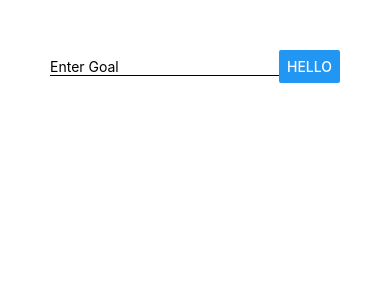
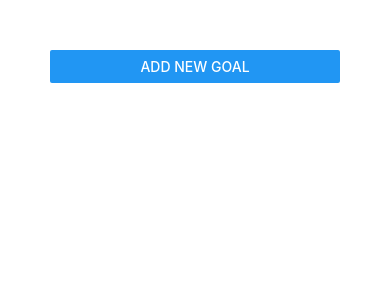
Before and after one commit to serCJm/rn-first-app, a React Native app: screen / in a window 390 px wide. Shown: the top 300 px of the page. Built offline with nearby package versions, Linux system fonts and the light colour scheme.

Commit message:
Add a modal

```diff
--- a/App.tsx
+++ b/App.tsx
@@ -1,13 +1,6 @@
 import { StatusBar } from "expo-status-bar";
 import React, { useState } from "react";
-import {
-	StyleSheet,
-	Text,
-	View,
-	Button,
-	TextInput,
-	FlatList,
-} from "react-native";
+import { StyleSheet, View, Button, FlatList } from "react-native";
 import GoalItem from "./components/GoalItem";
 import GoalInput from "./components/GoalInput";
 
@@ -18,6 +11,7 @@ export type CourseGoal = {
 
 export default function App() {
 	const [courseGoals, setCourseGoals] = useState<CourseGoal[]>([]);
+	const [isModalVisible, setIsModalVisible] = useState<boolean>(false);
 
 	function addGoalHandler(enteredGoal: string) {
 		console.log(enteredGoal);
@@ -34,7 +28,14 @@ export default function App() {
 
 	return (
 		<View style={styles.screen}>
-			<GoalInput addGoalHandler={addGoalHandler} />
+			<Button
+				title="Add New Goal"
+				onPress={() => setIsModalVisible((prevState) => !prevState)}
+			></Button>
+			<GoalInput
+				isModalVisible={isModalVisible}
+				addGoalHandler={addGoalHandler}
+			/>
 			<FlatList
 				data={courseGoals}
 				renderItem={(itemData) => (
--- a/components/GoalInput.tsx
+++ b/components/GoalInput.tsx
@@ -1,13 +1,12 @@
 import React, { useState } from "react";
-import { StyleSheet, TextInput, View, Button } from "react-native";
-// Types
-import { NativeSyntheticEvent, NativeTouchEvent } from "react-native";
+import { StyleSheet, TextInput, View, Button, Modal } from "react-native";
 
 type Props = {
 	addGoalHandler: (enteredGoal: string) => void;
+	isModalVisible: boolean;
 };
 
-export default function GoalInput({ addGoalHandler }: Props) {
+export default function GoalInput({ addGoalHandler, isModalVisible }: Props) {
 	const [enteredGoal, setEnteredGoal] = useState("");
 
 	function onChangeHandler(enteredText: string) {
@@ -15,6 +14,7 @@ export default function GoalInput({ addGoalHandler }: Props) {
 	}
 
 	return (
+		<Modal visible={isModalVisible} animationType="slide">
 			<View style={styles.inputContainer}>
 				<TextInput
 					placeholder="Enter Goal"
@@ -22,8 +22,12 @@ export default function GoalInput({ addGoalHandler }: Props) {
 					onChangeText={onChangeHandler}
 					value={enteredGoal}
 				/>
-			<Button title="Hello" onPress={() => addGoalHandler(enteredGoal)} />
+				<Button
+					title="Hello"
+					onPress={() => addGoalHandler(enteredGoal)}
+				/>
 			</View>
+		</Modal>
 	);
 }
 
```
Lines whose indentation alone changed are shown as unchanged.
